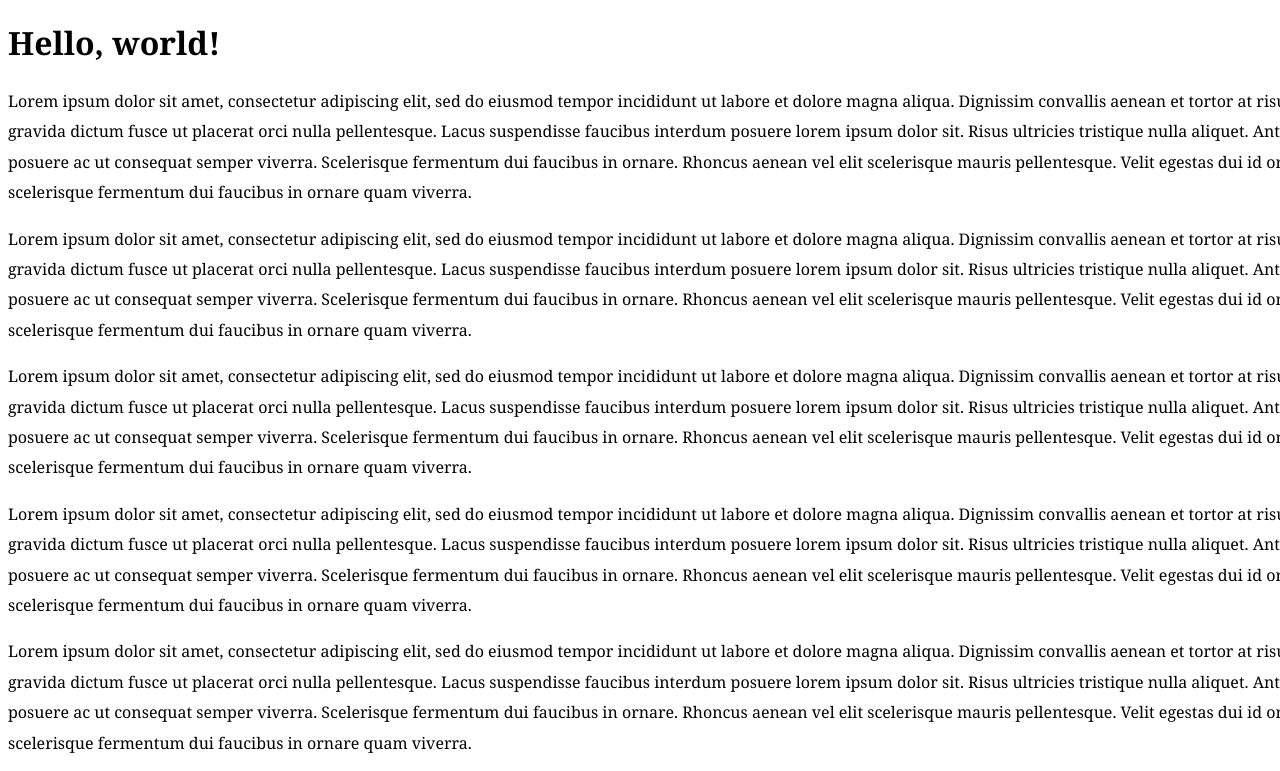
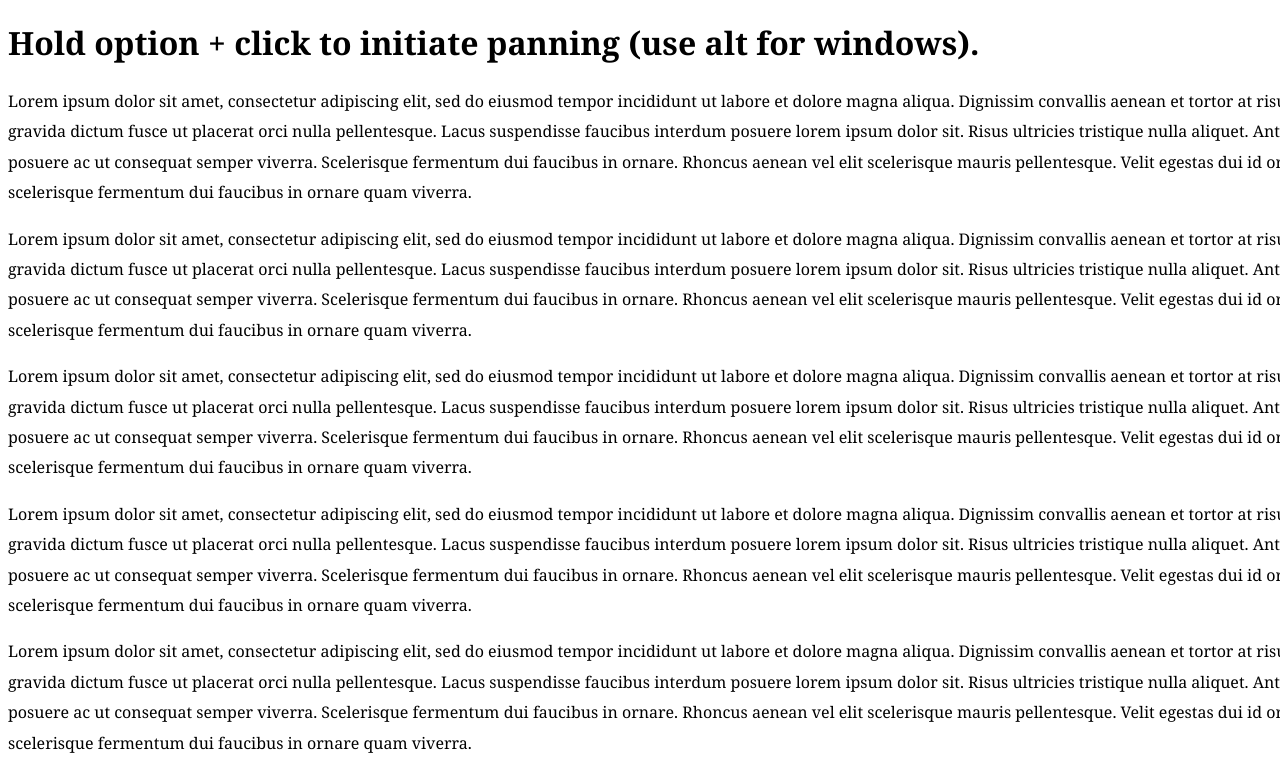
Before and after one commit to lawrencecchen/panning-demo, a browser extension: page index.html in a window 1280 px wide. Shown: the top 771 px of the page. Drawn offline with Linux system fonts and the light colour scheme.

Commit message:
add instructions to live demo

```diff
--- a/index.html
+++ b/index.html
@@ -8,7 +8,7 @@
   </head>
   <body>
     <div>
-      <h1>Hello, world!</h1>
+      <h1>Hold option + click to initiate panning (use alt for windows).</h1>
       <p>
         Lorem ipsum dolor sit amet, consectetur adipiscing elit, sed do eiusmod
         tempor incididunt ut labore et dolore magna aliqua. Dignissim convallis
```
